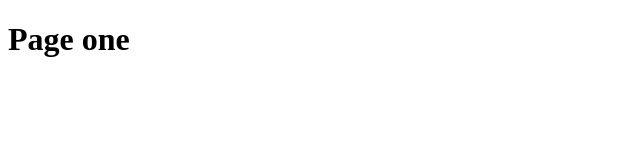
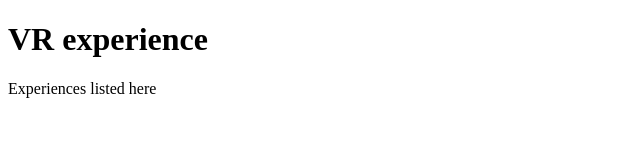
Before and after one commit to jadefalcon51/jadefalcon51.github.io, a plain HTML site: page index.html in a window 1280 px wide. Shown: the whole page, without its empty margins (0-640 px from the left). Drawn offline with Linux system fonts and the light colour scheme.

Commit message:
Update index.html

```diff
--- a/index.html
+++ b/index.html
@@ -5,6 +5,7 @@
 <title>VR experience</title>
 </head>
 <body>
-<h1>Page one</h1>
+<h1>VR experience</h1>
+  <p>Experiences listed here</p>
 </body>
 </html>
```
